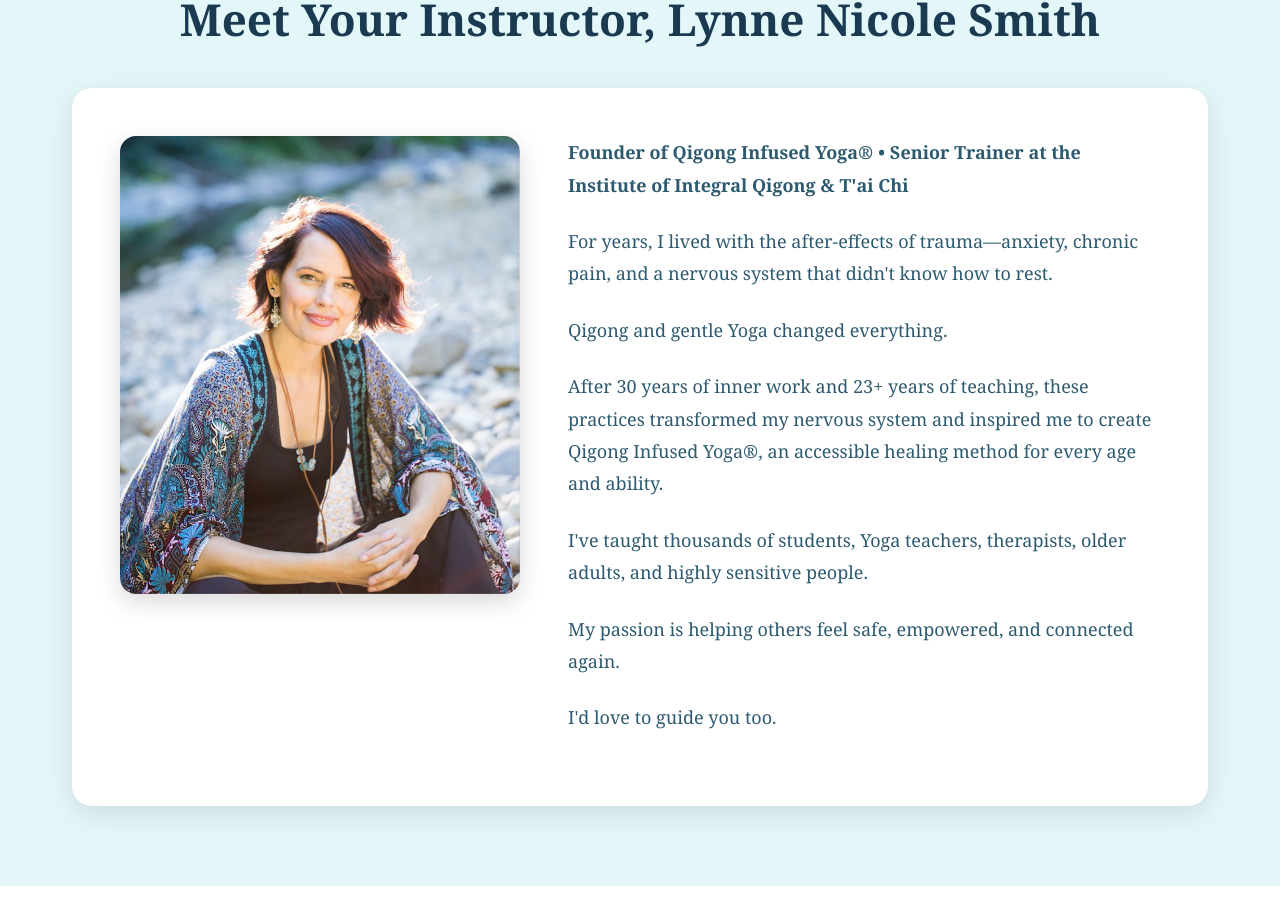
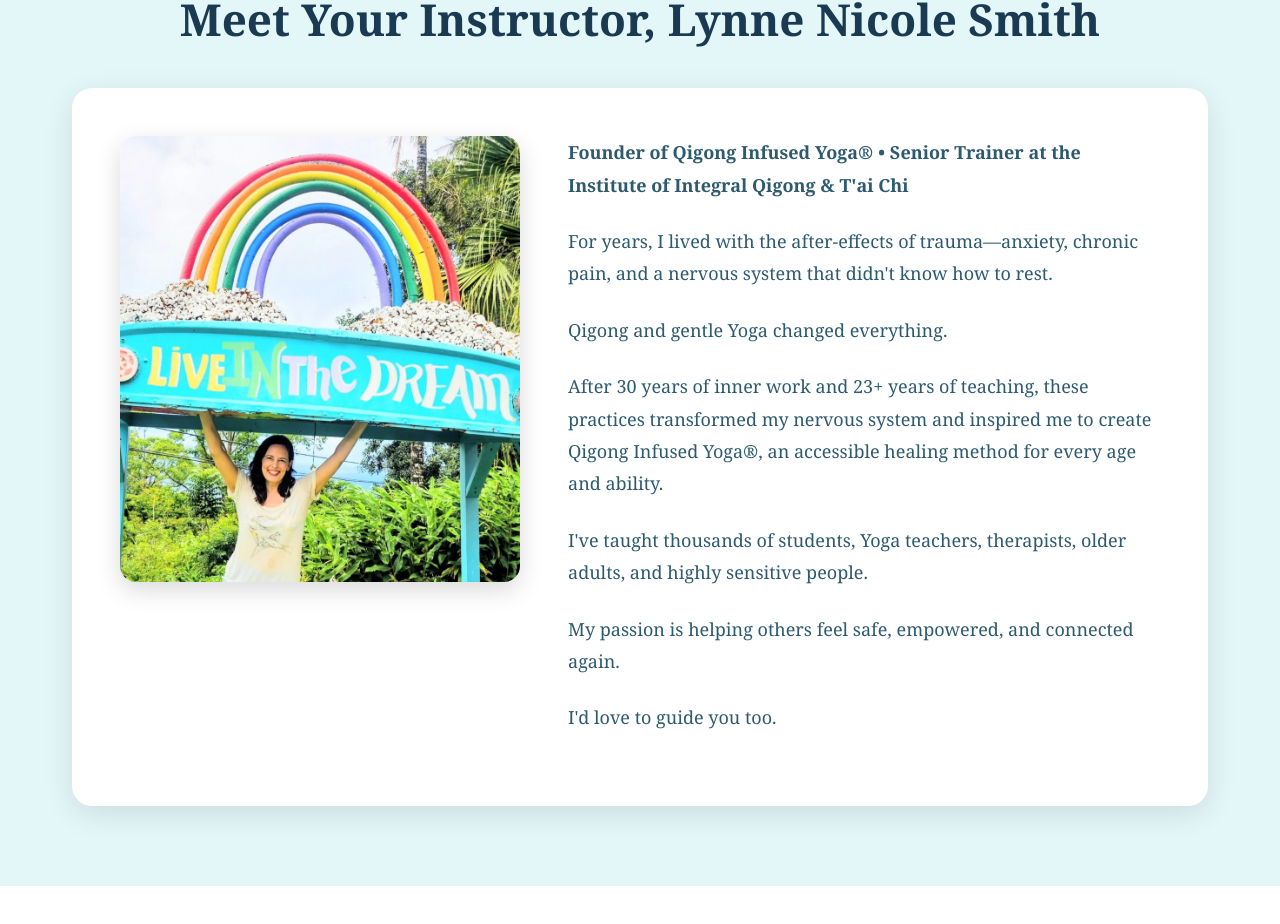
Before and after one commit to Vierra-Digital/QigongInfusedYoga, a Next.js app: page / in a window 1280 px wide. Shown: the part 6199-7123 px from the top of the page. Built offline with nearby package versions, Linux system fonts and the light colour scheme.

Commit message:
Changed Lynne's image.

```diff
--- a/app/page.tsx
+++ b/app/page.tsx
@@ -310,10 +310,10 @@ export default function Home() {
             <div className={styles.aboutContent}>
               <div className={styles.lynneImageWrapper}>
                 <Image
-                  src="/images/lynne.png"
+                  src="/images/lynne.jpg"
                   alt="Lynne Nicole Smith"
-                  width={400}
-                  height={500}
+                  width={919}
+                  height={1024}
                   className={styles.lynneImage}
                 />
               </div>
```
Also changed, not shown: public/images/lynne.jpg (added), public/images/lynne.png (deleted).
